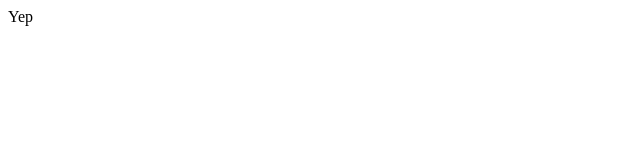
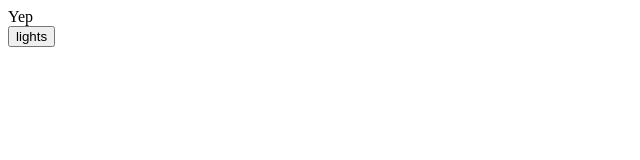
Before and after one commit to Samir984/BlogShare, a React (Vite) app: page / in a window 1280 px wide. Shown: the top 160 px of the page, without its empty margins (0-640 px from the left). Built offline with nearby package versions, Linux system fonts and the light colour scheme.

Commit message:
set themeContext and uselocalStorage hook

```diff
--- a/src/App.jsx
+++ b/src/App.jsx
@@ -1,5 +1,28 @@
+import { ThemeProvider, useTheme } from "./context/ThemeProvider";
+
 function App() {
-  return <div>Yep</div>;
+  return (
+    <ThemeProvider>
+      <div>Yep</div>
+      <Theme />
+    </ThemeProvider>
+  );
+}
+function Theme() {
+  const { setThemeMode, themeMode } = useTheme();
+  return (
+    <button
+      onClick={() =>
+        setThemeMode((prev) =>
+          prev.themeMode === "light"
+            ? { themeMode: "dark" }
+            : { themeMode: "light" }
+        )
+      }
+    >
+      {themeMode}s
+    </button>
+  );
 }
 
 export default App;
--- /dev/null
+++ b/src/context/ThemeProvider.jsx
@@ -0,0 +1,38 @@
+/* eslint-disable react-refresh/only-export-components */
+/* eslint-disable react/prop-types */
+import { useContext, useEffect } from "react";
+import { createContext } from "react";
+import useLocalStorage from "../hooks/useLocalStorage";
+
+const ThemeContext = createContext();
+function ThemeProvider({ children }) {
+  const [{ themeMode }, setThemeMode] = useLocalStorage("light", "theme");
+  console.log(themeMode);
+
+  useEffect(() => {
+    if (themeMode === "light") {
+      document.documentElement.classList.remove("dark");
+      document.documentElement.classList.add("light");
+    } else {
+      document.documentElement.classList.remove("light");
+      document.documentElement.classList.add("dark");
+    }
+  }, [themeMode]);
+
+
+  return (
+    <ThemeContext.Provider value={{ themeMode, setThemeMode }}>
+      {children}
+    </ThemeContext.Provider>
+  );
+}
+
+function useTheme() {
+  const context = useContext(ThemeContext);
+  if (!context) {
+    throw new Error("useTheme must be used within a ThemeProvider");
+  }
+  return context;
+}
+
+export { ThemeProvider, useTheme };
--- /dev/null
+++ b/src/hooks/useLocalStorage.js
@@ -0,0 +1,18 @@
+import { useEffect, useState } from "react";
+
+function useLocalStorage(initialState, key) {
+  const [value, setValue] = useState(() => {
+    const storeValue = localStorage.getItem(key);
+    console.log(storeValue);
+    return storeValue ? JSON.parse(storeValue) : { themeMode: initialState };
+  });
+
+  useEffect(() => {
+    console.log(JSON.stringify(value), "e");
+    localStorage.setItem(key, JSON.stringify(value));
+  }, [value, key]);
+
+  return [value, setValue];
+}
+
+export default useLocalStorage;
```
